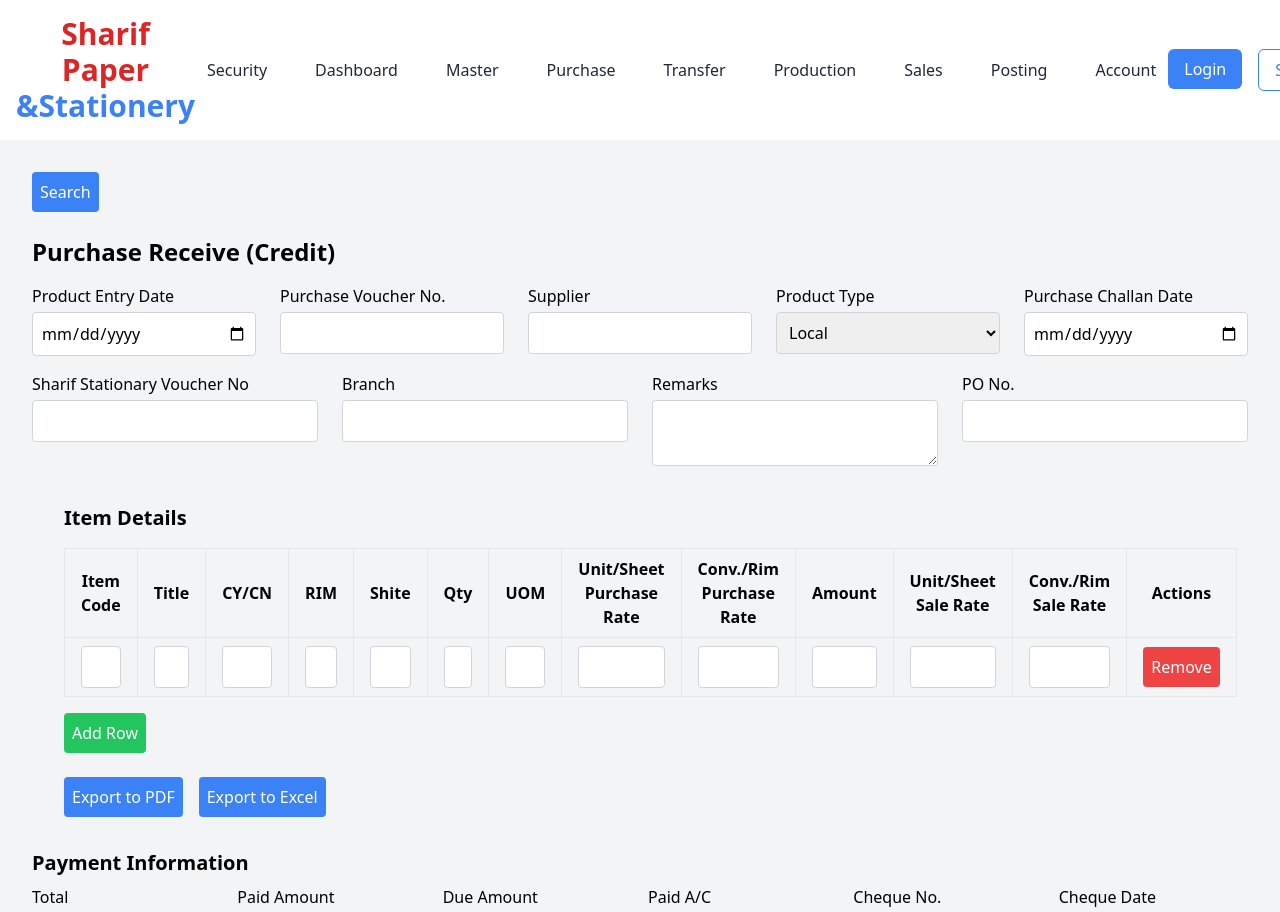
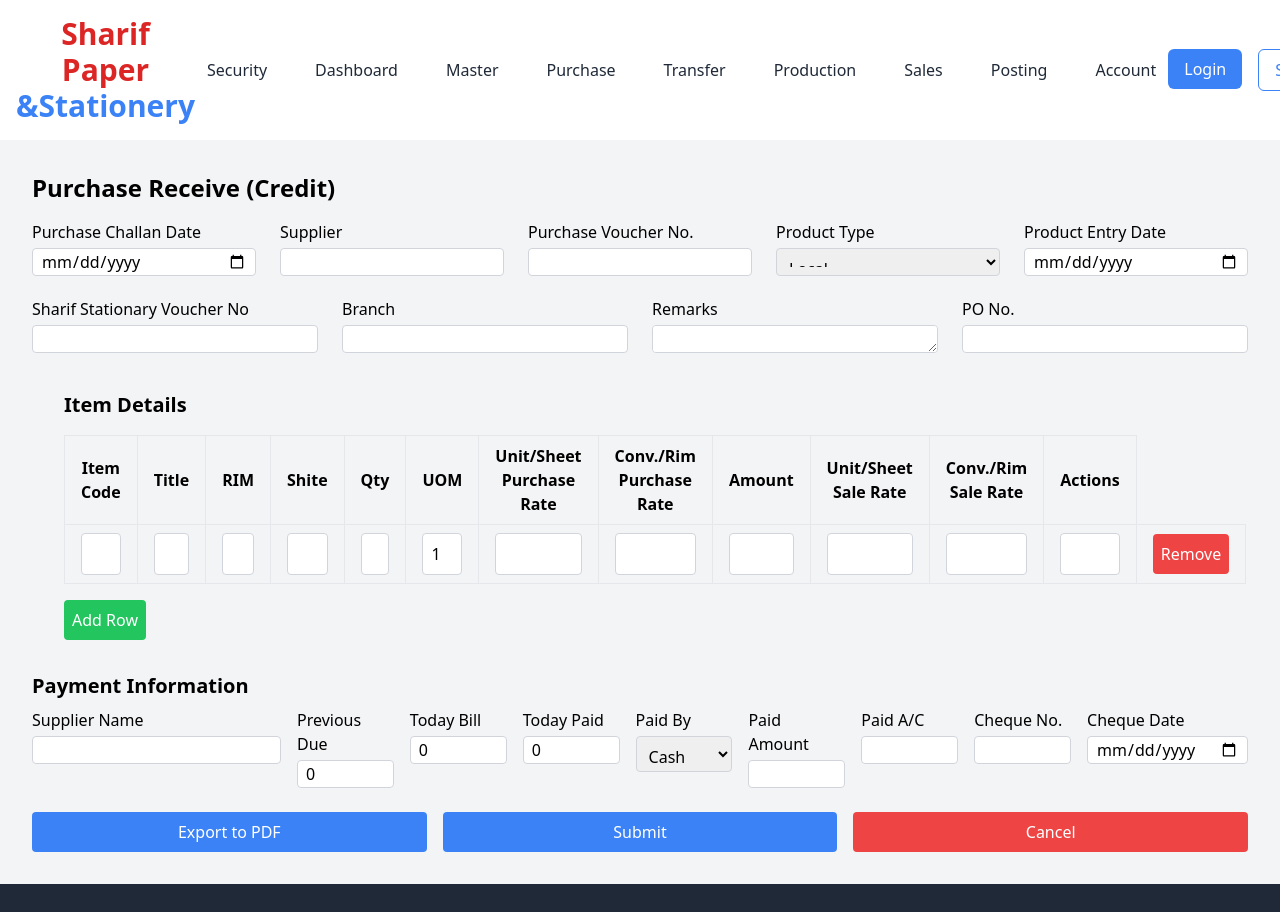
Before and after one commit to ajoy-dutta/Sharif-Stationary-Frontend, a React (Vite) app: page /purchase in a window 1280 px wide. Shown: the top 912 px of the page. Built offline with nearby package versions, Linux system fonts and the light colour scheme.

Commit message:
Adjust height and width for purchase fields and payment box, fix dropdown styling

```diff
--- a/src/Pages/Purchase/PurchaseReceiveForm.jsx
+++ b/src/Pages/Purchase/PurchaseReceiveForm.jsx
@@ -124,15 +124,7 @@
   return (
     <div className="p-8 bg-gray-100">
       {/* Search Button Above the Form */}
-      <div className="mb-6">
-        <button
-          type="button"
-          className="bg-blue-500 text-white p-2 rounded hover:bg-blue-600"
-          onClick={handleSearch}
-        >
-          Search
-        </button>
-      </div>
+
 
       <h2 className="text-2xl font-semibold mb-4">Purchase Receive (Credit)</h2>
       <form onSubmit={handleSubmit}>
@@ -140,34 +132,35 @@
  <div className="grid grid-cols-5 gap-6">
     {/* Product Entry Date */}
     <div>
-      <label className="block font-medium">Product Entry Date</label>
+      <label className="block font-medium">Purchase Challan Date</label>
       <input
         type="date"
-        className="mt-1 p-2 w-full border border-gray-300 rounded"
+        className="mt-1 p-2 w-full border border-gray-300 rounded h-7"
         value={date}
         onChange={(e) => setDate(e.target.value)}
       />
     </div>
 
-    {/* Purchase Voucher No. */}
-    <div>
-      <label className="block font-medium">Purchase Voucher No.</label>
-      <input
-        type="text"
-        className="mt-1 p-2 w-full border border-gray-300 rounded"
-        value={voucherNo}
-        onChange={(e) => setVoucherNo(e.target.value)}
-      />
-    </div>
 
     {/* Supplier */}
     <div>
       <label className="block font-medium">Supplier</label>
       <input
         type="text"
-        className="mt-1 p-2 w-full border border-gray-300 rounded"
+        className="mt-1 p-2 w-full border border-gray-300 rounded h-7"
         value={supplier}
         onChange={(e) => setSupplier(e.target.value)}
+      />
+    </div>
+
+  {/* Purchase Voucher No. */}
+    <div>
+      <label className="block font-medium">Purchase Voucher No.</label>
+      <input
+        type="text"
+        className="mt-1 p-2 w-full border border-gray-300 rounded h-7"
+        value={voucherNo}
+        onChange={(e) => setVoucherNo(e.target.value)}
       />
     </div>
 
@@ -175,7 +168,7 @@
     <div>
       <label className="block font-medium">Product Type</label>
       <select
-        className="mt-1 p-2 w-full border border-gray-300 rounded"
+        className="mt-1 p-2 w-full border border-gray-300 rounded h-7"
         value={type}
         onChange={(e) => setType(e.target.value)}
       >
@@ -186,10 +179,10 @@
 
     {/* Purchase Challan Date */}
     <div>
-      <label className="block font-medium">Purchase Challan Date</label>
+      <label className="block font-medium">Product Entry Date</label>
       <input
         type="date"
-        className="mt-1 p-2 w-full border border-gray-300 rounded"
+        className="mt-1 p-2 w-full border border-gray-300 rounded h-7"
         value={challanDate}
         onChange={(e) => setChallanDate(e.target.value)}
       />
@@ -203,7 +196,7 @@
       <label className="block font-medium">Sharif Stationary Voucher No</label>
       <input
         type="text"
-        className="mt-1 p-2 w-full border border-gray-300 rounded"
+        className="mt-1 p-2 w-full border border-gray-300 rounded h-7"
         value={voucherNo}
         onChange={(e) => setVoucherNo(e.target.value)}
       />
@@ -214,7 +207,7 @@
       <label className="block font-medium">Branch</label>
       <input
         type="text"
-        className="mt-1 p-2 w-full border border-gray-300 rounded"
+        className="mt-1 p-2 w-full border border-gray-300 rounded h-7"
         value={branch}
         onChange={(e) => setBranch(e.target.value)}
       />
@@ -224,7 +217,7 @@
     <div>
       <label className="block font-medium">Remarks</label>
       <textarea
-        className="mt-1 p-2 w-full border border-gray-300 rounded"
+        className="mt-1 p-2 w-full border border-gray-300 rounded h-7"
         value={remarks}
         onChange={(e) => setRemarks(e.target.value)}
       />
@@ -235,7 +228,7 @@
       <label className="block font-medium">PO No.</label>
       <input
         type="text"
-        className="mt-1 p-2 w-full border border-gray-300 rounded"
+        className="mt-1 p-2 w-full border border-gray-300 rounded h-7"
         value={poNo}
         onChange={(e) => setPoNo(e.target.value)}
       />
@@ -258,19 +251,19 @@
 <table className="min-w-full border-collapse">
 <thead>
   <tr>
-    <th className="px-4 py-2 border">Item Code</th>
-    <th className="px-4 py-2 border">Title</th>
-    <th className="px-4 py-2 border">CY/CN</th>
-    <th className="px-4 py-2 border">RIM</th>
-    <th className="px-4 py-2 border">Shite</th>
-    <th className="px-4 py-2 border">Qty</th>
-    <th className="px-4 py-2 border">UOM</th>
-    <th className="px-4 py-2 border">Unit/Sheet Purchase Rate</th>
-    <th className="px-4 py-2 border">Conv./Rim Purchase Rate</th>
-    <th className="px-4 py-2 border">Amount</th>
-    <th className="px-4 py-2 border">Unit/Sheet Sale Rate</th>
-    <th className="px-4 py-2 border">Conv./Rim Sale Rate</th>
-    <th className="px-4 py-2 border">Actions</th>
+    <th className="px-4 py-2 border h-7">Item Code</th>
+    <th className="px-4 py-2 border h-7">Title</th>
+    {/* <th className="px-4 py-2 border h-7">CY/CN</th> */}
+    <th className="px-4 py-2 border h-7">RIM</th>
+    <th className="px-4 py-2 border h-7">Shite</th>
+    <th className="px-4 py-2 border h-7">Qty</th>
+    <th className="px-4 py-2 border h-7">UOM</th>
+    <th className="px-4 py-2 border h-7 ">Unit/Sheet Purchase Rate</th>
+    <th className="px-4 py-2 border h-7">Conv./Rim Purchase Rate</th>
+    <th className="px-4 py-2 border h-7">Amount</th>
+    <th className="px-4 py-2 border h-7">Unit/Sheet Sale Rate</th>
+    <th className="px-4 py-2 border h-7">Conv./Rim Sale Rate</th>
+    <th className="px-4 py-2 border h-7">Actions</th>
   </tr>
 </thead>
 <tbody>
@@ -395,22 +388,7 @@
           Add Row
         </button>
       </div>
-      <div className="mt-6">
-        <button
-          type="button"
-          onClick={handlePDFExport}
-          className="bg-blue-500 text-white p-2 rounded mr-4"
-        >
-          Export to PDF
-        </button>
-        <button
-          type="button"
-          onClick={handleExcelExport}
-          className="bg-blue-500 text-white p-2 rounded"
-        >
-          Export to Excel
-        </button>
-      </div>
+
     </div>
 
 
@@ -418,38 +396,75 @@
 <div className="mb-6">
   <h3 className="text-xl font-semibold mb-2">Payment Information</h3>
   <div className="flex flex-wrap gap-4">
-    <div className="flex-1">
-      <label className="block font-medium">Total</label>
+        {/* Supplier */}
+        <div>
+      <label className="block font-medium">Supplier Name</label>
       <input
-        type="number"
-        className="mt-1 p-2 w-full border border-gray-300 rounded"
-        value={total}
-        onChange={(e) => setTotal(e.target.value)}
+        type="text"
+        className="mt-1 p-2 w-full border border-gray-300 rounded h-7"
+        value={supplier}
+        onChange={(e) => setSupplier(e.target.value)}
       />
     </div>
+     <div className="flex-1">
+      <label className="block font-medium"> Previous Due </label>
+      <input
+        type="text"
+        className="mt-1 p-2 w-full border border-gray-300 rounded h-7"
+        value={dueAmount}
+        onChange={(e) => setDueAmount(e.target.value)}
+      />
+    </div>
+     <div className="flex-1">
+      <label className="block font-medium"> Today Bill </label>
+      <input
+        type="text"
+        className="mt-1 p-2 w-full border border-gray-300 rounded h-7"
+        value={dueAmount}
+        onChange={(e) => setDueAmount(e.target.value)}
+      />
+    </div>
+
+        {/* Supplier */}
+        <div className="flex-1">
+      <label className="block font-medium"> Today Paid </label>
+      <input
+        type="text"
+        className="mt-1 p-2 w-full border border-gray-300 rounded h-7"
+        value={dueAmount}
+        onChange={(e) => setDueAmount(e.target.value)}
+      />
+    </div>
+
+    <div className="flex-1">
+  <label className="block font-medium">Paid By</label>
+  <select
+    className="mt-1 p-2 w-full border border-gray-300 rounded h-9 focus:ring-2 focus:ring-blue-500"
+    // value={paidBy} // Set the default value to the state
+    // onChange={(e) => setPaidBy(e.target.value)}
+  >
+    <option value="cash">Cash</option>
+    <option value="bank">Bank</option>
+  </select>
+</div>
+
+
+
     <div className="flex-1">
       <label className="block font-medium">Paid Amount</label>
       <input
         type="text"
-        className="mt-1 p-2 w-full border border-gray-300 rounded"
+        className="mt-1 p-2 w-full border border-gray-300 rounded h-7"
         value={paidAmount}
         onChange={(e) => setPaidAmount(e.target.value)}
       />
     </div>
-    <div className="flex-1">
-      <label className="block font-medium">Due Amount</label>
-      <input
-        type="text"
-        className="mt-1 p-2 w-full border border-gray-300 rounded"
-        value={dueAmount}
-        onChange={(e) => setDueAmount(e.target.value)}
-      />
-    </div>
+
     <div className="flex-1">
       <label className="block font-medium">Paid A/C</label>
       <input
         type="text"
-        className="mt-1 p-2 w-full border border-gray-300 rounded"
+        className="mt-1 p-2 w-full border border-gray-300 rounded h-7"
         value={paidAccount}
         onChange={(e) => setPaidAccount(e.target.value)}
       />
@@ -458,7 +473,7 @@
       <label className="block font-medium">Cheque No.</label>
       <input
         type="text"
-        className="mt-1 p-2 w-full border border-gray-300 rounded"
+        className="mt-1 p-2 w-full border border-gray-300 rounded h-7"
         value={chequeNo}
         onChange={(e) => setChequeNo(e.target.value)}
       />
@@ -467,30 +482,43 @@
       <label className="block font-medium">Cheque Date</label>
       <input
         type="date"
-        className="mt-1 p-2 w-full border border-gray-300 rounded"
+        className="mt-1 p-2 w-full border border-gray-300 rounded h-7"
         value={chequeDate}
         onChange={(e) => setChequeDate(e.target.value)}
       />
     </div>
   </div>
 </div>
+{/* Button Section */}
+<div className="mt-6 flex justify-between items-center space-x-4">
+  {/* Export to PDF Button */}
+  <button
+    type="button"
+    onClick={handlePDFExport}
+    className="bg-blue-500 text-white p-2 rounded flex-1"
+  >
+    Export to PDF
+  </button>
 
-{/* Submit and Cancel Buttons */}
-<div className="flex justify-between mt-6">
+  {/* Submit Button */}
   <button
     type="submit"
-    className="bg-blue-500 text-white p-2 rounded hover:bg-blue-600"
+    className="bg-blue-500 text-white p-2 rounded hover:bg-blue-600 flex-1"
   >
     Submit
   </button>
+
+  {/* Cancel Button */}
   <button
     type="button"
-    className="bg-red-500 text-white p-2 rounded hover:bg-red-600"
+    className="bg-red-500 text-white p-2 rounded hover:bg-red-600 flex-1"
     onClick={() => alert('Form Cancelled')}
   >
     Cancel
   </button>
 </div>
+
+
 </form>
 </div>
 );
--- a/src/Routes/router.jsx
+++ b/src/Routes/router.jsx
@@ -17,6 +17,7 @@
 import PurchaseReceiveForm from "../Pages/Purchase/PurchaseReceiveForm.jsx";
 import ShopkeeperProfile from "../ShopKeeper/ShopKeeperProfile.jsx";
 import UserProfile from "../Users/UserProfile.jsx";
+import AdminDashboard from "../Admin/AdminDashord/AdminDashboard.jsx";
 
 export const router = createBrowserRouter([
   {
@@ -77,6 +78,10 @@
         element: <UserProfile></UserProfile>,
       },
       {
+        path: "/admin",
+        element:<AdminDashboard></AdminDashboard>,
+      },
+      {
         path: "/login",
         element: <Login></Login>,
       },
```
